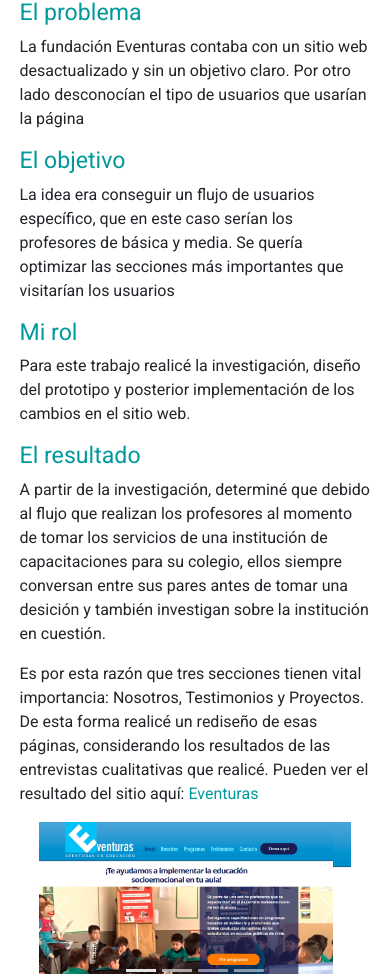
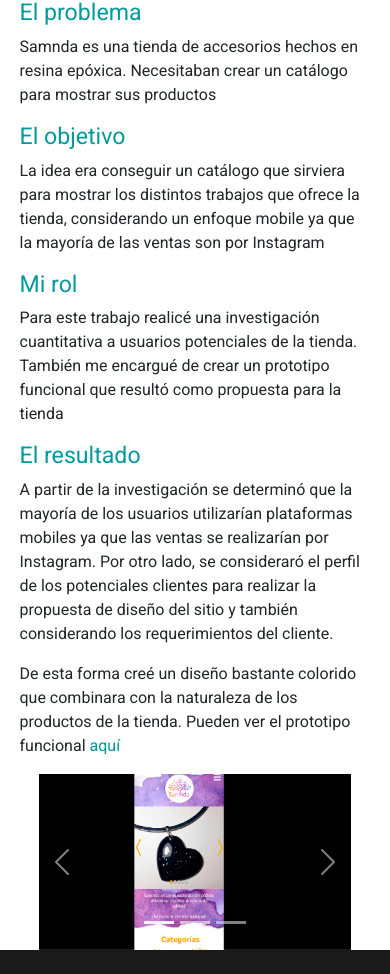
Before and after one commit to jchamorrobernal/portafolio, a plain HTML site: page samnda.html in a window 390 px wide. Shown: the part 393-1367 px from the top of the page. Drawn offline with nearby package versions, Linux system fonts and the light colour scheme.

Commit message:
implementacion samnda

```diff
--- a/samnda.html
+++ b/samnda.html
@@ -39,21 +39,21 @@
 
       <h3 class="proyecto__subtitulo">El problema</h3>
 
-      <p class="proyecto__parrafo">La fundación Eventuras contaba con un sitio web desactualizado y sin un objetivo claro. Por otro lado desconocían el tipo de usuarios que usarían la página</p>
+      <p class="proyecto__parrafo">Samnda es una tienda de accesorios hechos en resina epóxica. Necesitaban crear un catálogo para mostrar sus productos </p>
 
       <h3 class="proyecto__subtitulo">El objetivo</h3>
 
-      <p class="proyecto__parrafo">La idea era conseguir un flujo de usuarios específico, que en este caso serían los profesores de básica y media. Se quería optimizar las secciones más importantes que visitarían los usuarios</p>
+      <p class="proyecto__parrafo">La idea era conseguir un catálogo que sirviera para mostrar los distintos trabajos que ofrece la tienda, considerando un enfoque mobile ya que la mayoría de las ventas son por Instagram</p>
 
       <h3 class="proyecto__subtitulo">Mi rol</h3>
 
-      <p class="proyecto__parrafo">Para este trabajo realicé la investigación, diseño del prototipo y posterior implementación de los cambios en el sitio web.</p>
+      <p class="proyecto__parrafo">Para este trabajo realicé una investigación cuantitativa a usuarios potenciales de la tienda. También me encargué de crear un prototipo funcional que resultó como propuesta para la tienda</p>
 
       <h3 class="proyecto__subtitulo">El resultado</h3>
 
-      <p class="proyecto__parrafo">A partir de la investigación, determiné que debido al flujo que realizan los profesores al momento de tomar los servicios de una institución de capacitaciones para su colegio, ellos siempre conversan entre sus pares antes de tomar una desición y también investigan sobre la institución en cuestión.</p>
+      <p class="proyecto__parrafo">A partir de la investigación se determinó que la mayoría de los usuarios utilizarían plataformas mobiles ya que las ventas se realizarían por Instagram. Por otro lado, se consideraró el perfil de los potenciales clientes para realizar la propuesta de diseño del sitio y también considerando los requerimientos del cliente.</p>
 
-      <p class="proyecto__parrafo">Es por esta razón que tres secciones tienen vital importancia: Nosotros, Testimonios y Proyectos. De esta forma realicé un rediseño de esas páginas, considerando los resultados de las entrevistas cualitativas que realicé. Pueden ver el resultado del sitio aquí: <a class="proyecto__parrafo--enlace" href="https://www.eventuras.org/" target="_blank">Eventuras</a></p>
+      <p class="proyecto__parrafo">De esta forma creé un diseño bastante colorido que combinara con la naturaleza de los productos de la tienda. Pueden ver el prototipo funcional <a class="proyecto__parrafo--enlace" href="https://www.figma.com/proto/bofRpK2uApJtVODc8jVJNb/Proyecto-Samda?node-id=30%3A0&scaling=min-zoom&page-id=27%3A3" target="_blank">aquí</a></p>
     </main>
 
     <section class="slider">
@@ -62,20 +62,16 @@
           <button type="button" data-bs-target="#carouselExampleIndicators" data-bs-slide-to="0" class="active" aria-current="true" aria-label="Slide 1"></button>
           <button type="button" data-bs-target="#carouselExampleIndicators" data-bs-slide-to="1" aria-label="Slide 2"></button>
           <button type="button" data-bs-target="#carouselExampleIndicators" data-bs-slide-to="2" aria-label="Slide 3"></button>
-          <button type="button" data-bs-target="#carouselExampleIndicators" data-bs-slide-to="3" aria-label="Slide 4"></button>
         </div>
         <div class="carousel-inner">
           <div class="carousel-item active">
-            <img src="media/fotos eventuras/eventuras1.jpg" class="d-block w-100" alt="...">
+            <img src="media/fotos samnda/samnda1.jpg" class="d-block w-100" alt="...">
           </div>
           <div class="carousel-item">
-            <img src="media/fotos eventuras/eventuras2.jpg" class="d-block w-100" alt="...">
+            <img src="media/fotos samnda/samnda2.jpg" class="d-block w-100" alt="...">
           </div>
           <div class="carousel-item">
-            <img src="media/fotos eventuras/eventuras3.jpg" class="d-block w-100" alt="...">
-          </div>
-          <div class="carousel-item">
-            <img src="media/fotos eventuras/eventuras4.jpg" class="d-block w-100" alt="...">
+            <img src="media/fotos samnda/samnda3.jpg" class="d-block w-100" alt="...">
           </div>
         </div>
         <button class="carousel-control-prev" type="button" data-bs-target="#carouselExampleIndicators" data-bs-slide="prev">
```
Also changed, not shown: media/fotos samnda/samnda1.jpg (added), media/fotos samnda/samnda2.jpg (added), media/fotos samnda/samnda3.jpg (added).
